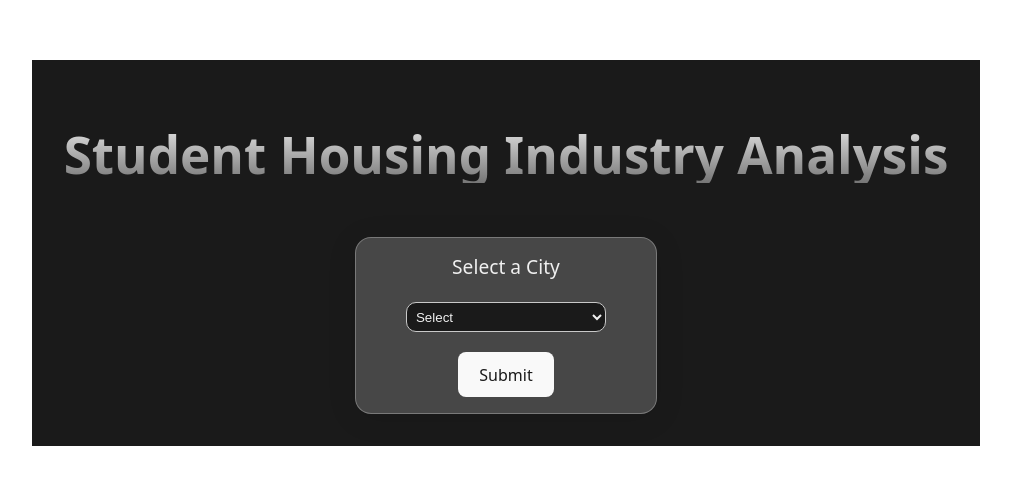
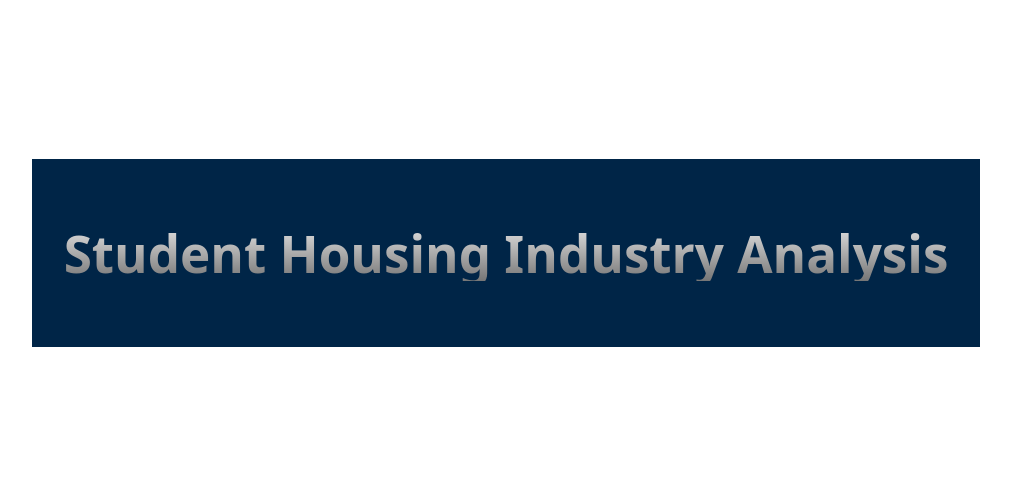
Before and after one commit to devangmalhotra/student-housing-industry-analysis, a React (Vite) app: page / in a window 1280 px wide. Shown: the part 147-632 px from the top of the page, without its empty margins (134-1145 px from the left). Built offline with nearby package versions, Linux system fonts and the light colour scheme.

Commit message:
Started reworking frontend

```diff
--- a/src/App.css
+++ b/src/App.css
@@ -1,6 +1,5 @@
 #root {
-  --background: #1A1A1A;
-  --background: #1A1A1A;
+  --background: #002547;
   --text-color: #F0F0F0;
   --teal: #004D61;
   --raspberry: #822659;
--- a/src/Home.jsx
+++ b/src/Home.jsx
@@ -34,7 +34,12 @@ function Home() {
 
 
   return (
-    <div id='home-main'>
+    <div>
+        <header>
+            <h1>Student Housing Industry Analysis</h1>
+        </header>
+    </div>
+/*     <div id='home-main'>
         <div id='home-content'>
             <div id='title'>
                 <h1>Student Housing Industry Analysis</h1>
@@ -52,7 +57,7 @@ function Home() {
                 </form>
             </div>
         </div>
-    </div>
+    </div> */
   )
 }
 
--- a/src/index.css
+++ b/src/index.css
@@ -1,5 +1,5 @@
 :root {
-  --background: #1A1A1A;
+  --background: #002547;
   --text-color: #F0F0F0;
   --teal: #004D61;
   --raspberry: #822659;
```
